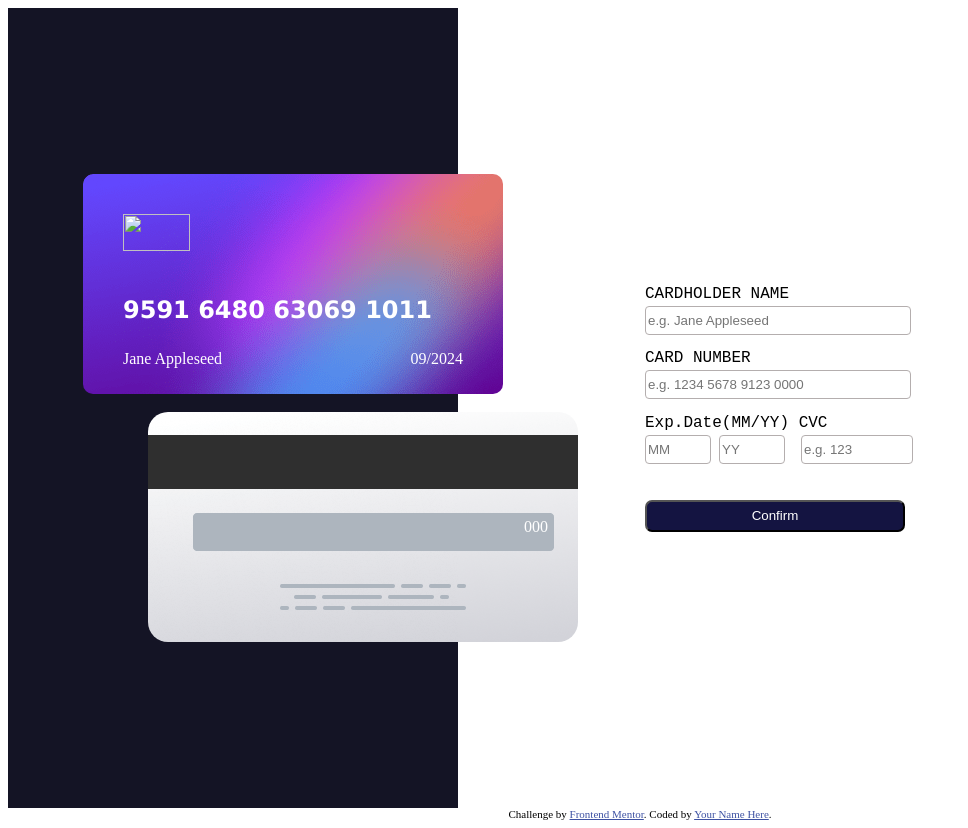
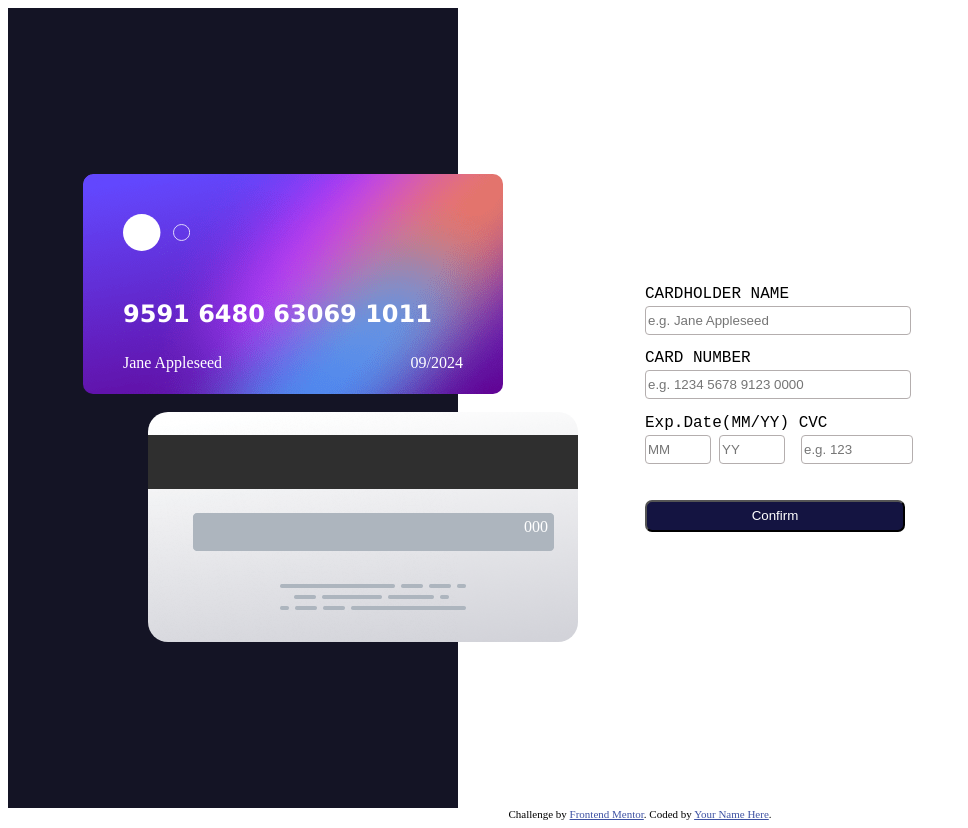
Before and after one commit to sibra-ok/CardDetails, a plain HTML site: page index.html in a window 1280 px wide. Shown: the whole page, without its empty margins (0-968 px from the left). Drawn offline with Linux system fonts and the light colour scheme; files whose address does not match are found by name.

Commit message:
Update index.html

```diff
--- a/index.html
+++ b/index.html
@@ -15,7 +15,7 @@
 <div class="container">
 <div class="cardContainer">
 <div class="card">
-<img src="images\card-logo.svg" height="37px" width="67px">
+<img src="card-logo.svg" height="37px" width="67px">
 <br>
 <h2 id="digit">9591 6480  63069  1011</h2>
 <div class="bottom" ><h4 id="name">Jane Appleseed</h4>
```
